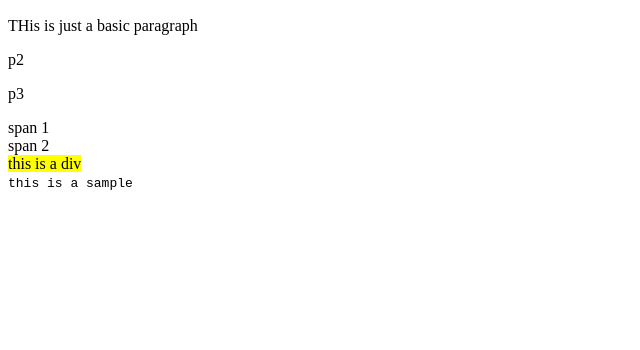
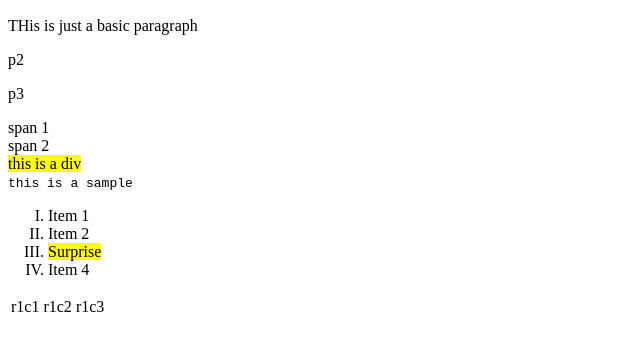
Before and after one commit to GU-Web-Dev-2025/participation-2-html-ndeyoung0621, a plain HTML site: page index.html in a window 1280 px wide. Shown: the part 110-460 px from the top of the page, without its empty margins (0-640 px from the left). Drawn offline with Linux system fonts and the light colour scheme.

Commit message:
adding lists and tables

```diff
--- a/index.html
+++ b/index.html
@@ -22,6 +22,20 @@
             this is a sample
         </samp>
     </div>
+    <ol type="I">
+        <li>Item 1</li>
+        <li>Item 2</li>
+        <li><mark>Surprise</mark></li>
+        <li>Item 4</li>
+    </ol>
+
+    <table>
+        <tr>
+            <td>r1c1</td>
+            <td>r1c2</td>
+            <td>r1c3</td>
+        </tr>
+    </table>
 
     <br><br><br><br><br><br>
 </body>
```
